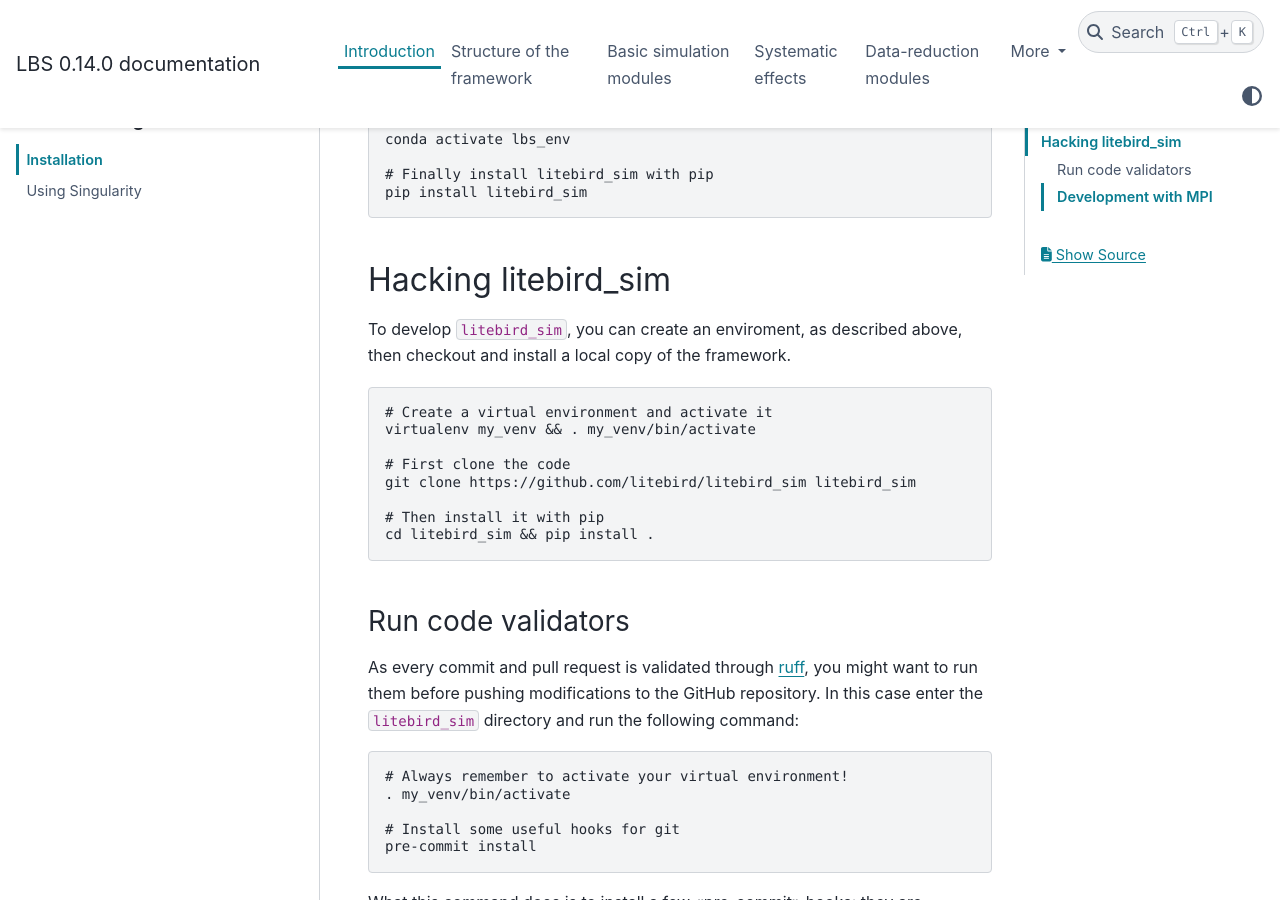
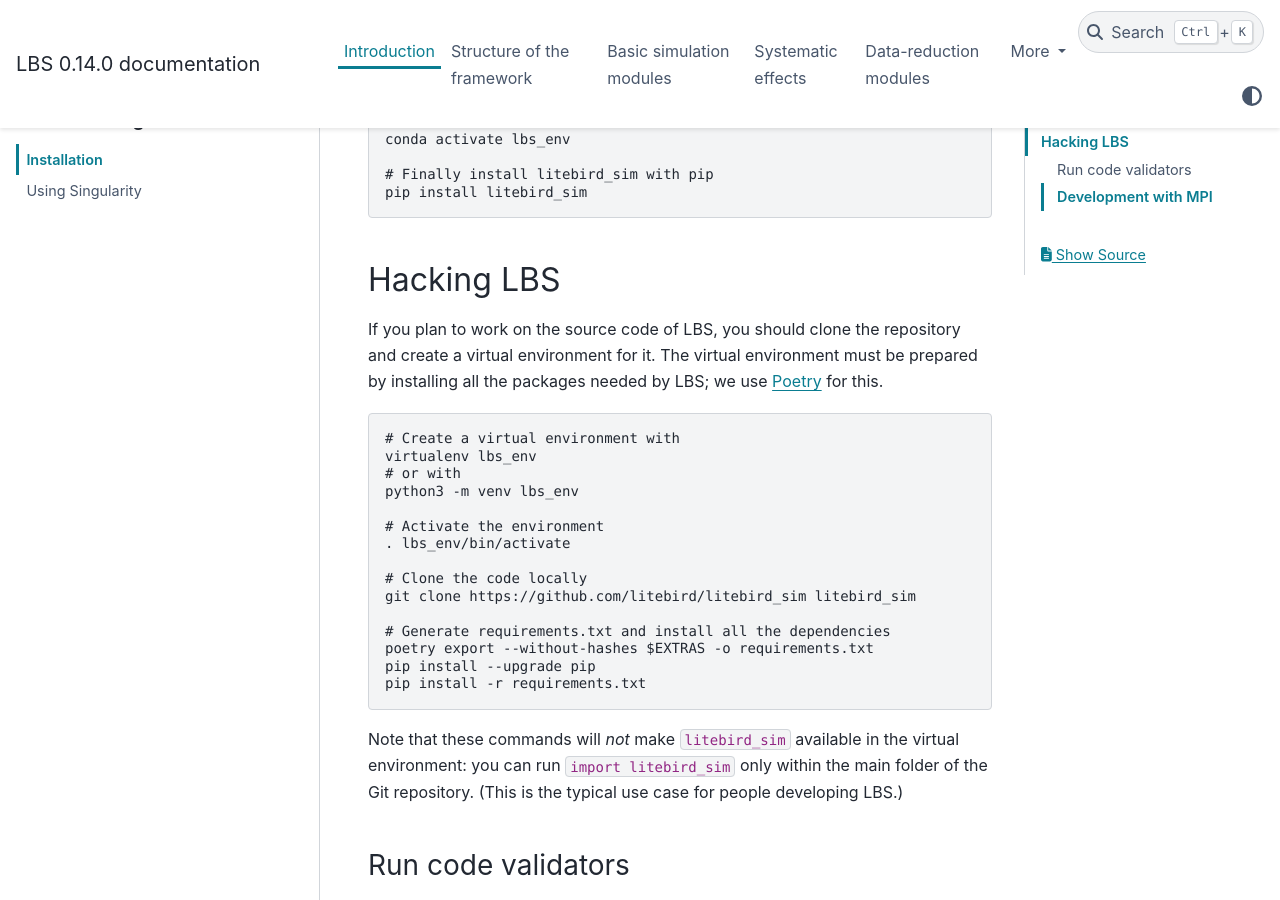
Before and after one commit to litebird/litebird_sim, a Sphinx documentation site: the page built from docs/source/installation.rst, in a window 1280 px wide and 900 px high, scrolled down 779 px. Built offline with Sphinx 7.4.7 and the PyData theme 0.15.4, drawn with Linux system fonts in a browser that asks for light colours.

Commit message:
Update installation instructions

```diff
--- a/docs/source/installation.rst
+++ b/docs/source/installation.rst
@@ -44,22 +44,37 @@ A similar procedure can be used with conda:
    pip install litebird_sim
 
 
-Hacking litebird_sim
---------------------
+Hacking LBS
+-----------
 
-To develop ``litebird_sim``, you can create an enviroment, as described
-above, then checkout and install a local copy of the framework.
+If you plan to work on the source code of LBS, you should clone the
+repository and create a virtual environment for it. The virtual
+environment must be prepared by installing all the packages needed by
+LBS; we use `Poetry <https://python-poetry.org/docs/basic-usage/>`_
+for this.
 
 .. code-block:: text
 
-   # Create a virtual environment and activate it
-   virtualenv my_venv && . my_venv/bin/activate
+   # Create a virtual environment with
+   virtualenv lbs_env
+   # or with
+   python3 -m venv lbs_env
 
-   # First clone the code
+   # Activate the environment
+   . lbs_env/bin/activate
+
+   # Clone the code locally
    git clone https://github.com/litebird/litebird_sim litebird_sim
 
-   # Then install it with pip
-   cd litebird_sim && pip install .
+   # Generate requirements.txt and install all the dependencies
+   poetry export --without-hashes $EXTRAS -o requirements.txt
+   pip install --upgrade pip
+   pip install -r requirements.txt
+
+Note that these commands will *not* make ``litebird_sim`` available in
+the virtual environment: you can run ``import litebird_sim`` only
+within the main folder of the Git repository. (This is the typical use
+case for people developing LBS.)
 
 
 Run code validators
```
